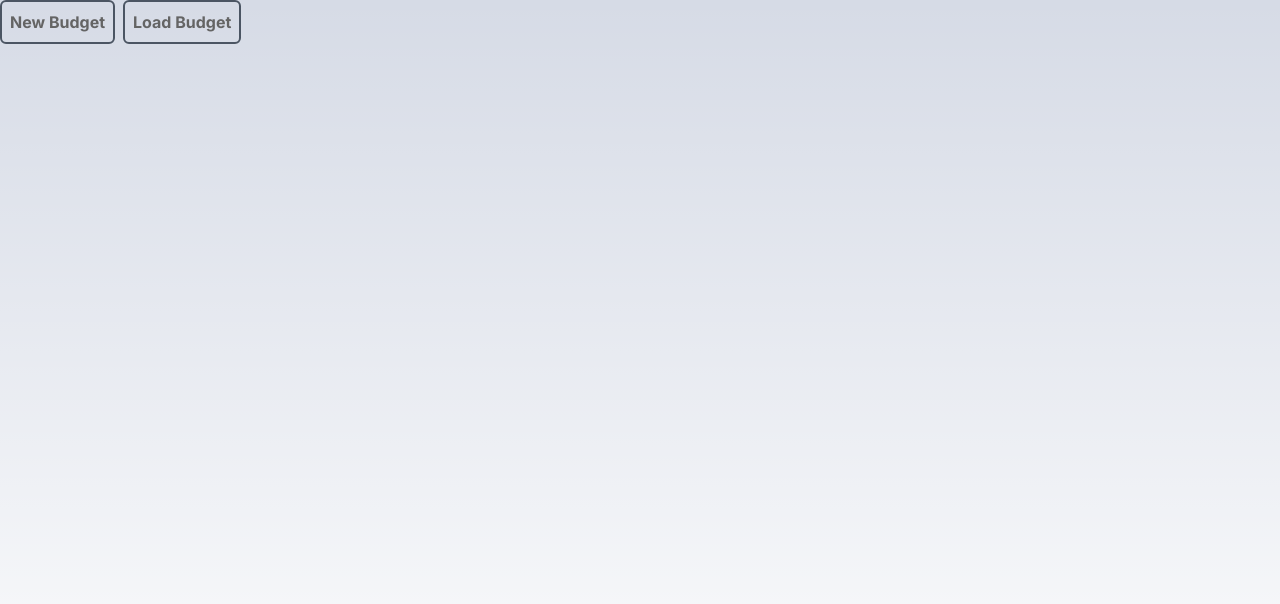
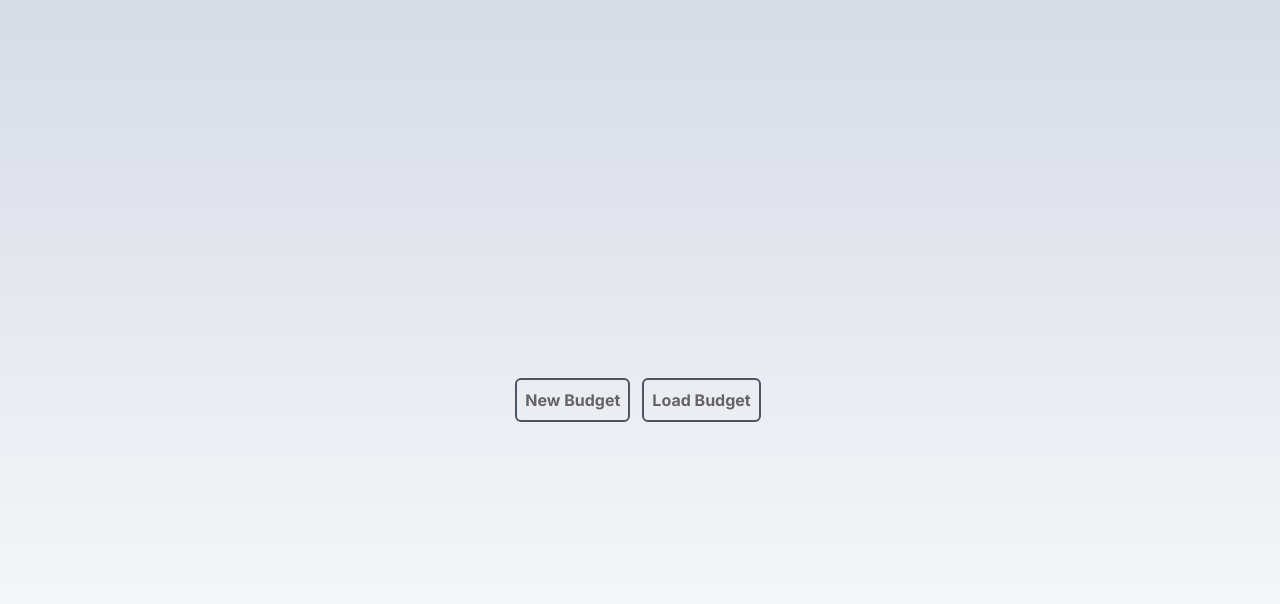
Before and after one commit to posthello-code/budgetizer, a Next.js app: page / in a window 1280 px wide. Shown: the top 604 px of the page. Built offline with nearby package versions, Linux system fonts and the light colour scheme.

Commit message:
home page tailwind config

```diff
--- a/app/globals.css
+++ b/app/globals.css
@@ -25,11 +25,17 @@ body {
 }
 
 @layer components {
+  .budget-loader-controls {
+    @apply p-1 flex flex-col;
+  }
+  .home-page {
+    @apply h-screen justify-center flex flex-1 items-center;
+  }
   .input-box {
     @apply font-bold border-2 border-black rounded-md p-2;
   }
   .btn-primary {
-    @apply font-bold border-2 border-black rounded-md p-2 mr-2;
+    @apply font-bold border-2 border-black rounded-md p-1 m-1;
   }
   .budget {
     @apply bg-gray-300 rounded-3xl content-center justify-center max-w-[350px] max-h-[200px] h-[30rem] w-[30rem];
```
